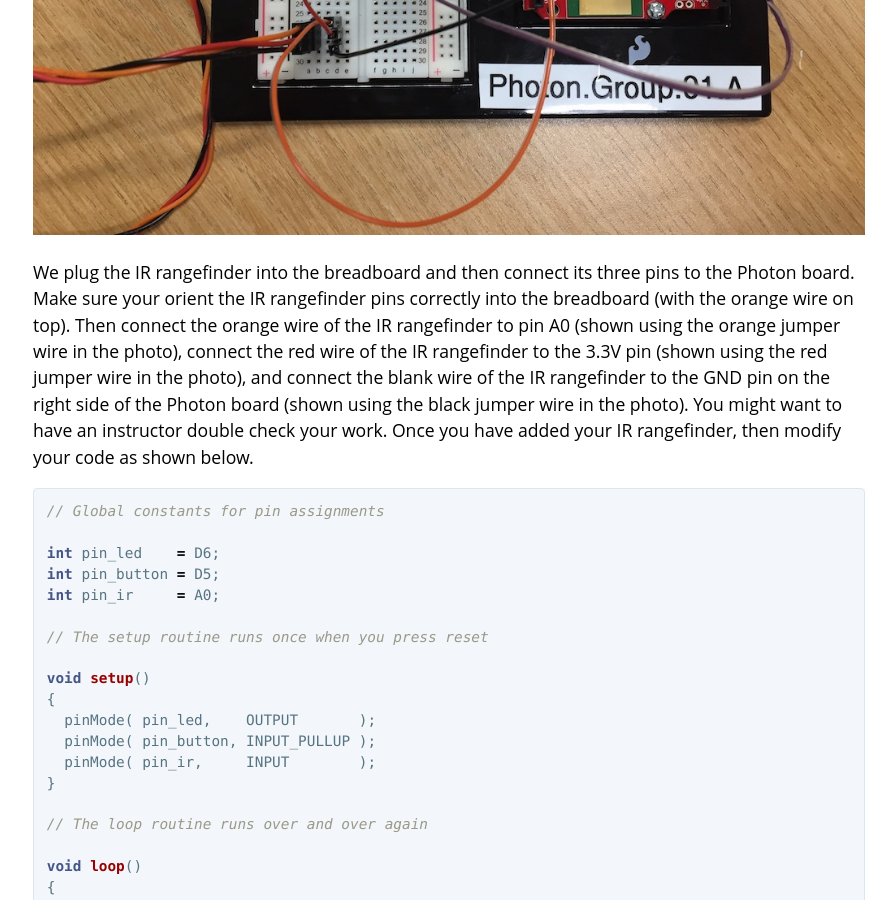
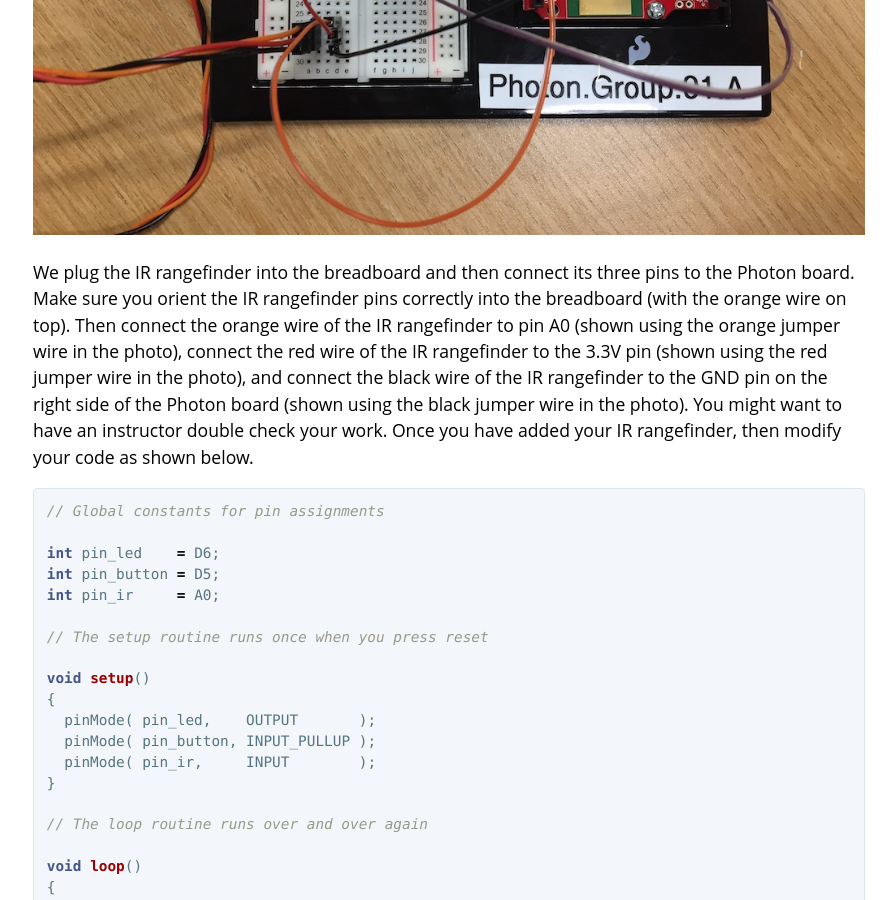
Before and after one commit to cornell-brg/engrg1050-mini-lab, a Jekyll site: the page built from docs/index.md, in a window 1280 px wide and 900 px high, scrolled down 7645 px. Shown: the whole window, without its empty margins (191-1087 px from the left). Built offline with Jekyll 4.4.1, drawn with Linux system fonts in a browser that asks for light colours; our own code applies the rules of GitHub Pages for plain Markdown files; some of the changed text lies outside the part shown.

Commit message:
fix a few small typos

```diff
--- a/docs/index.md
+++ b/docs/index.md
@@ -51,7 +51,7 @@ will divide each group of four students into two sub-groups with two
 students each. One sub-group will focus on building the IoT input device
 and the other sub-group will focus on building the IoT output device.
 Each sub-group will start by just building a very basic
-non-internet-connected device that uses an LED and button. The sub-groups
+non-internet-connected device that uses an LED and a button. The sub-groups
 will then experiment with the corresponding sensor (i.e., IR rangefinder)
 or actuator (i.e., sevor motor). Then the sub-groups will come together
 to combine the IoT input device with the IoT output device to create the
@@ -122,7 +122,7 @@ The password is `particle070`. You should see the Particle programming
 environment. There is a set of buttons on the left. We will primarily be
 using the flash button (lighting bolt, used for programming the Photon
 board), the save button (folder icon, used for saving your program in the
-cloud), the code view button (`<>` icon, used for actually enter in your
+cloud), the code view button (`<>` icon, used to actually enter in your
 code), and the show devices button (target icon, used for choosing which
 Photon board you want to program). Before continuing you need to select
 the correct Photon board. Click on the devices button, and click on the
@@ -284,12 +284,12 @@ implementation of the IR rangefinder circuit.
 ![](assets/fig/part3a-circuit.jpg)
 
 We plug the IR rangefinder into the breadboard and then connect its three
-pins to the Photon board. Make sure your orient the IR rangefinder pins
+pins to the Photon board. Make sure you orient the IR rangefinder pins
 correctly into the breadboard (with the orange wire on top). Then connect
 the orange wire of the IR rangefinder to pin A0 (shown using the orange
 jumper wire in the photo), connect the red wire of the IR rangefinder to
 the 3.3V pin (shown using the red jumper wire in the photo), and connect
-the blank wire of the IR rangefinder to the GND pin on the right side of
+the black wire of the IR rangefinder to the GND pin on the right side of
 the Photon board (shown using the black jumper wire in the photo). You
 might want to have an instructor double check your work. Once you have
 added your IR rangefinder, then modify your code as shown below.
```
Also changed, not shown: other parts of docs/index.md (+1 -1 lines).
